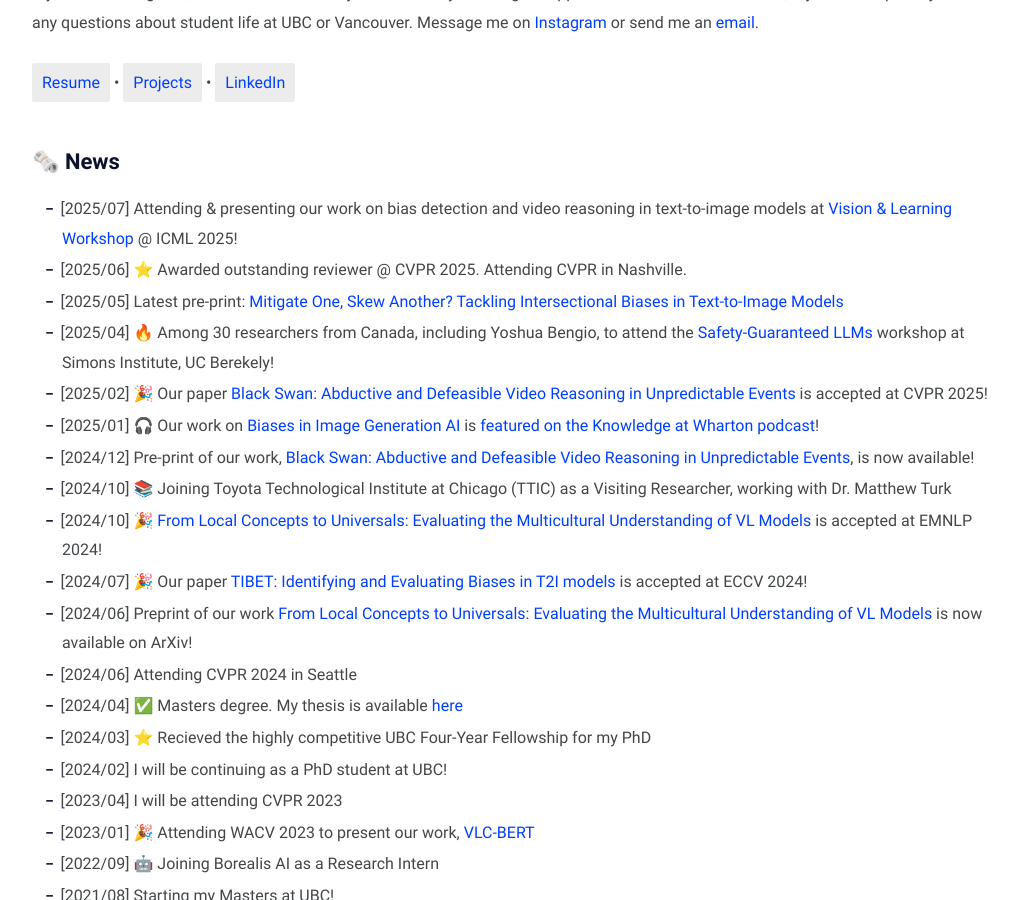
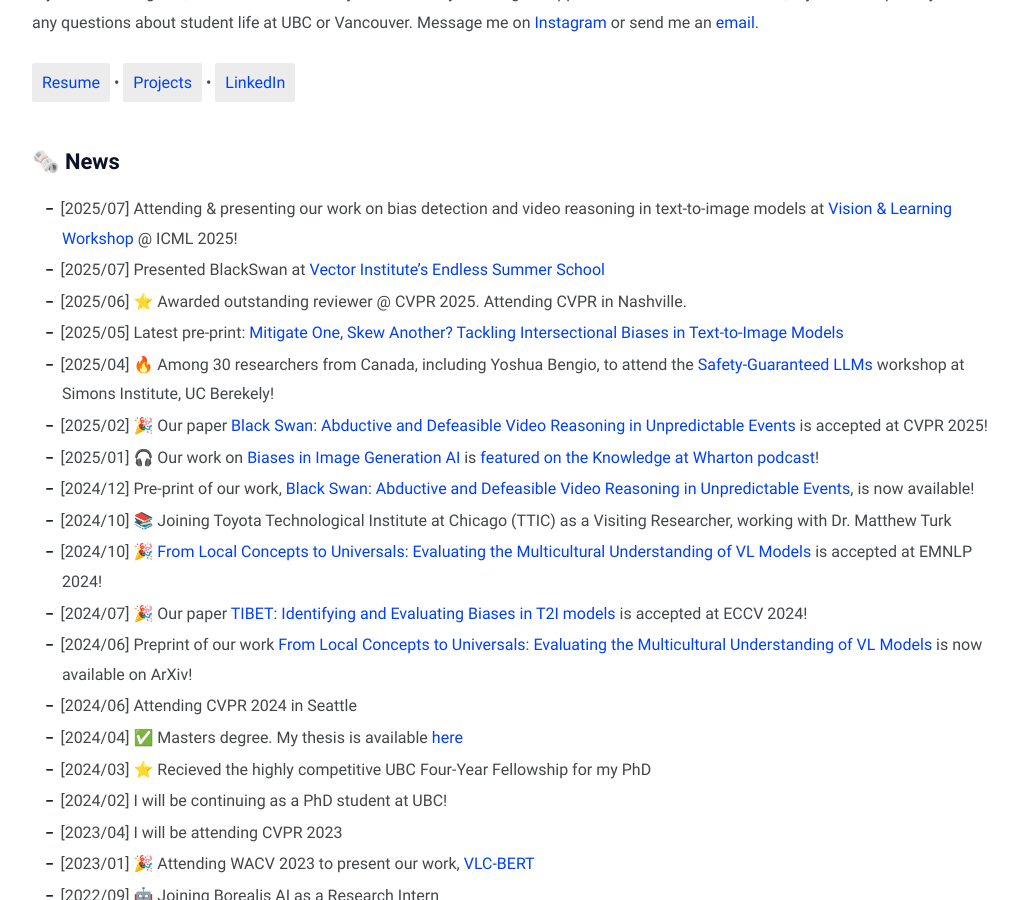
Before and after one commit to aditya10/aditya10.github.io, a Jekyll site: the page built from index.md, in a window 1280 px wide and 900 px high, scrolled down 704 px. Shown: the whole window, without its empty margins (126-1144 px from the left). Built offline with Jekyll 4.4.1, drawn with Linux system fonts in a browser that asks for light colours.

Commit message:
File edited by AI

````diff
--- a/index.md
+++ b/index.md
@@ -22,6 +22,7 @@
 ## 🗞️ News
 
 * [2025/07] Attending & presenting our work on bias detection and video reasoning in text-to-image models at [Vision & Learning Workshop](https://sites.google.com/view/vancouver-icml2025/) @ ICML 2025!
+* [2025/07] Presented BlackSwan at [Vector Institute’s Endless Summer School](https://vectorinstitute.ai/event/endless-summer-school-multimodal-and-foundation-models/)
 * [2025/06] ⭐ Awarded outstanding reviewer @ CVPR 2025. Attending CVPR in Nashville.
 * [2025/05] Latest pre-print: [Mitigate One, Skew Another? Tackling Intersectional Biases in Text-to-Image Models](https://arxiv.org/abs/2505.17280)
 * [2025/04] 🔥 Among 30 researchers from Canada, including Yoshua Bengio, to attend the [Safety-Guaranteed LLMs](https://simons.berkeley.edu/workshops/safety-guaranteed-llms) workshop at Simons Institute, UC Berekely!
@@ -68,7 +69,7 @@
 [UBC Library](https://open.library.ubc.ca/soa/cIRcle/collections/ubctheses/24/items/1.0441296)
 
 **VLC-BERT: Visual Question Answering with Contextualized Commonsense Knowledge** \
-Sahithya Ravi\*, **Aditya Chinchure**\*, Leonid Sigal, Renjie Liao, Vered Shwartz (\* equal) \
+Sahithya Ravi\*, **Aditya Chinchure***, Leonid Sigal, Renjie Liao, Vered Shwartz (\* equal) \
 _Accepted at WACV 2023_ \
 [arXiv](https://arxiv.org/abs/2210.13626) | [Code](https://github.com/aditya10/VLC-BERT)
 
@@ -139,5 +140,3 @@
 
 * Find my photography work on [Instagram](https://www.instagram.com/aditya.chinchure/) and [Unsplash](https://unsplash.com/@adityachinchure)
 * In the news: [Vancouver’s realtors are people too, say trio behind @realtorsofvancouver](https://www.vancouverisawesome.com/local-news/vancouvers-realtors-people-1936819) -->
-
-```
````
